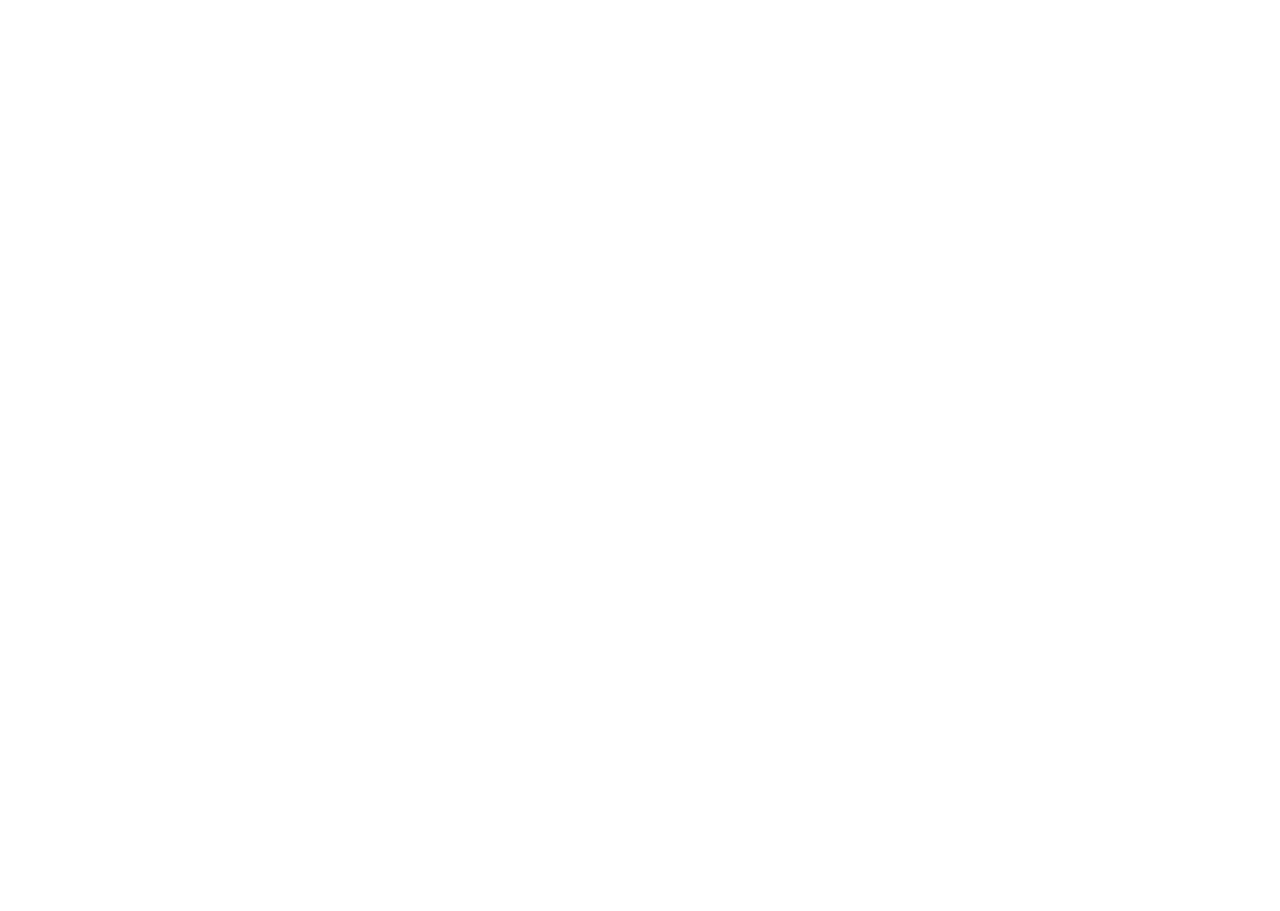
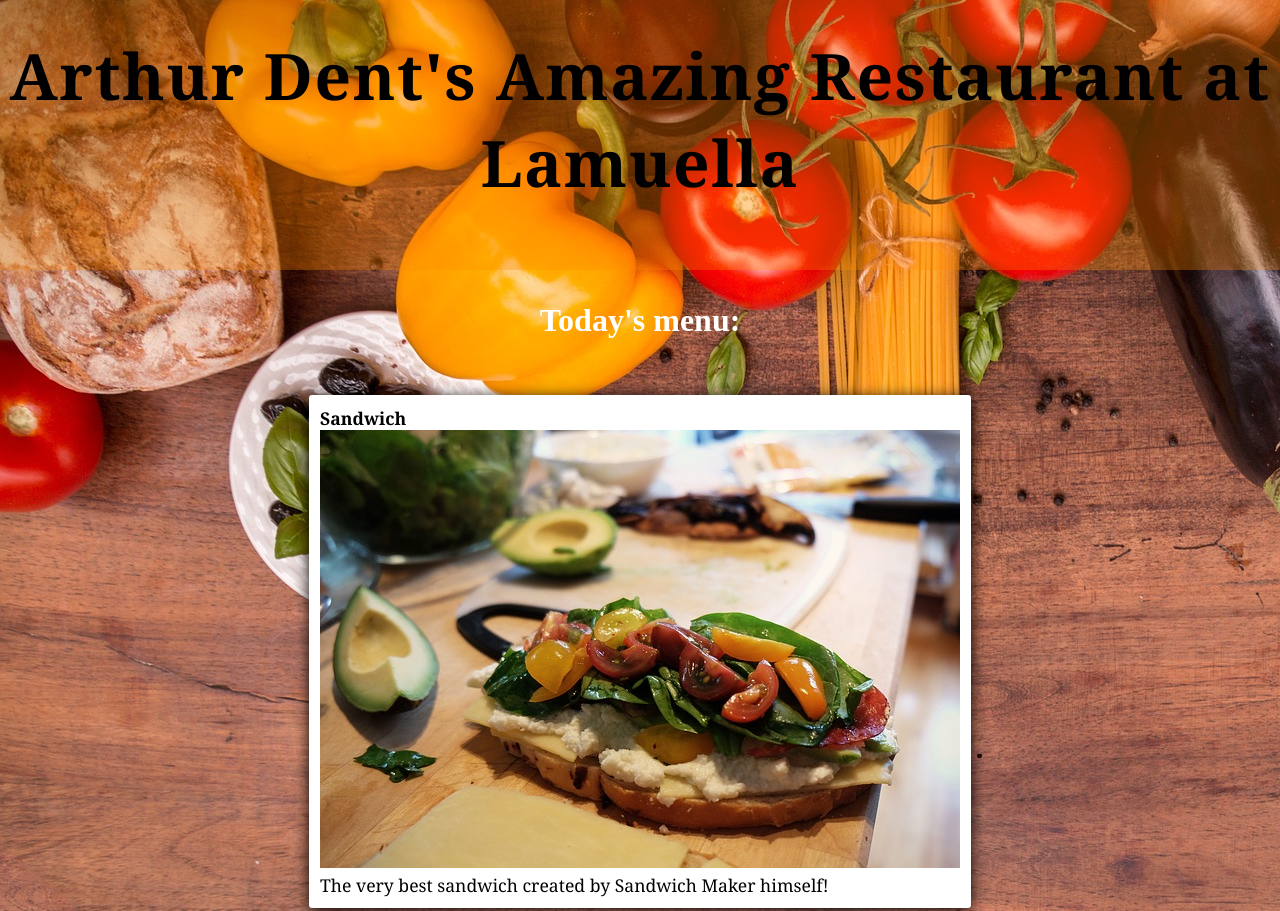
Before and after one commit to andrewr224/Lamuella, a website built with webpack: page dist/index.html in a window 1280 px wide. Shown: the top 911 px of the page. Before the commit the page ends 800 px from the top, so only its background shows below. Built offline with nearby package versions, Linux system fonts and the light colour scheme.

Commit message:
Basic markup is in place :seedling:

```diff
--- a/dist/index.html
+++ b/dist/index.html
@@ -2,11 +2,37 @@
 <html lang="en">
 <head>
   <meta charset="UTF-8">
-  <title>Getting Started</title>
+  <title>Lamuella</title>
+  <link rel="stylesheet" href="main.css">
 </head>
 <body>
-  <div id="content"></div>
+  <header>
+    <h1>Arthur Dent's Amazing Restaurant at Lamuella</h1>
+  </header>
 
+  <h3>Today's menu:</h3>
+  <div id="content">
+
+    <div class="item">
+      <h4>Sandwich</h4>
+      <img src="assets/sandwich.jpg" alt="Gorgeous sandwich">
+      <p>The very best sandwich created by Sandwich Maker himself!</p>
+    </div>
+    <div class="item">
+      <h4>Steak</h4>
+      <img src="assets/steak.jpg" alt="Juicy steak">
+      <p>Supreme steak of a perfectly normal beast.</p>
+    </div>
+
+    <div class="item">
+      <h4>Pizza</h4>
+      <img src="assets/pizza.jpg" alt="Delicious Pizza">
+      <p>Pizza. What else should we add?</p>
+    </div>
+
+  </div>
+
+  <footer>created by Andrew | powered by JavaScript | images from <a href="https://pixabay.com">pixabay</a></footer>
   <script src="bundle.js"></script>
   </body>
 </html>
--- /dev/null
+++ b/dist/main.css
@@ -0,0 +1,54 @@
+*{
+    padding: 0;
+    margin: 0;
+    box-sizing: border-box;
+}
+
+body{
+    font-size: 10px;
+    background: url(assets/cover.jpg);
+    background-repeat: no-repeat;
+    background-attachment: fixed;
+}
+
+header{
+    background-color: rgba(255, 140, 0, .3);
+    text-align: center;
+    font-size: 2rem;
+	  letter-spacing: .1rem;
+    padding-top: 2rem;
+    padding-bottom: 4rem;
+    margin-bottom: 2rem;
+    font-family: 'Georgia', serif;
+}
+
+h3{
+    color: white;
+    font-size: 2rem;
+    text-align: center;
+}
+
+#content{
+    display: flex;
+    flex-wrap: wrap;
+    justify-content: space-around;
+    margin: 2rem;
+    padding: 1rem;
+
+}
+
+.item{
+    background-color: white;
+    font-size: 1.1rem;
+    font-family: 'Georgia', serif;
+    margin: .5rem;
+    padding: .7rem;
+    position: relative;
+    box-shadow: 0 3px 15px black;
+    border-radius: 3px;
+}
+
+footer{
+    text-align: center;
+    margin-bottom: 4vh;
+}
```
Also changed, not shown: README.md, dist/assets/cover.jpg (added), dist/assets/pizza.jpg (added), dist/assets/sandwich.jpg (added), dist/assets/steak.jpg (added).
